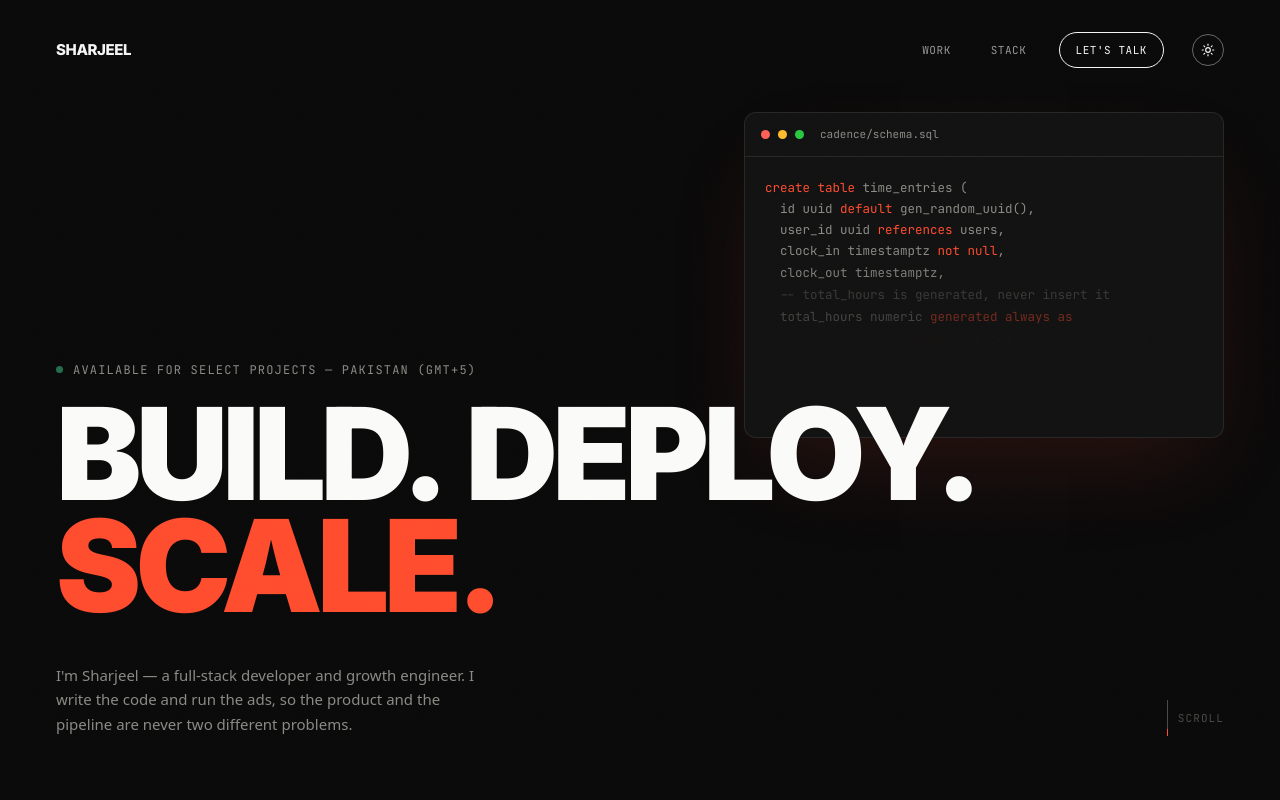
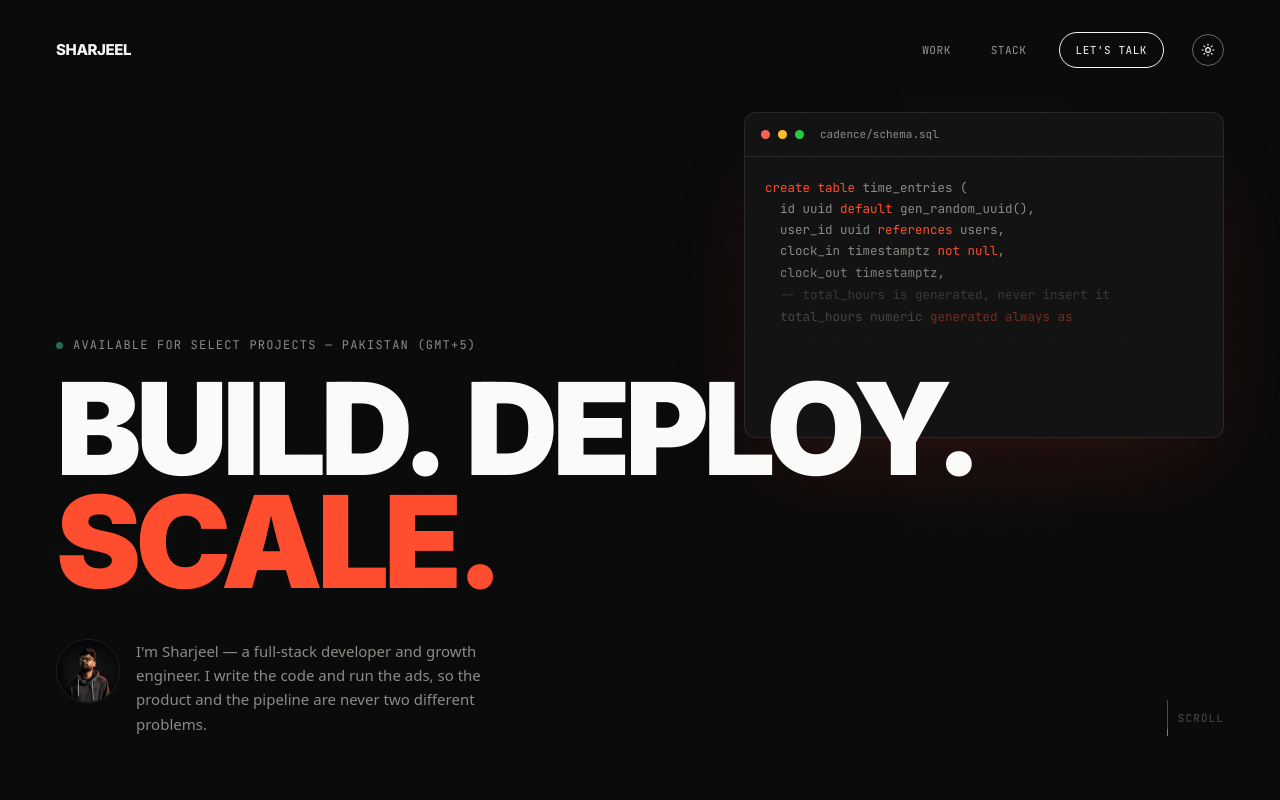
Before and after one commit to iamsharjeeel/portfolio, a Next.js app: page / in a window 1280 px wide. Shown: the top 800 px of the page. Built offline with nearby package versions, Linux system fonts and the light colour scheme.

Commit message:
Add Sharjeel headshot to hero intro
Co-authored-by: iamsharjeeel <iamsharjeeel@gmail.com>

```diff
--- a/components/Hero.tsx
+++ b/components/Hero.tsx
@@ -1,6 +1,7 @@
 "use client";
 
 import { useEffect, useRef, useState } from "react";
+import Image from "next/image";
 import { gsap } from "gsap";
 import { ScrollTrigger } from "gsap/ScrollTrigger";
 import CodePanel from "./CodePanel";
@@ -124,11 +125,21 @@ export default function Hero() {
         ref={subRef}
         className="flex justify-between items-end mt-10 gap-10 flex-wrap opacity-0"
       >
-        <p className="max-w-[420px] text-[15px] leading-relaxed text-text-dim">
-          I&apos;m Sharjeel — a full-stack developer and growth engineer. I write
-          the code and run the ads, so the product and the pipeline are never
-          two different problems.
-        </p>
+        <div className="flex items-start gap-4 max-w-[460px]">
+          <Image
+            src="/headshot.png"
+            alt="Sharjeel — headshot"
+            width={64}
+            height={64}
+            priority
+            className="w-14 h-14 sm:w-16 sm:h-16 rounded-full object-cover border border-line flex-shrink-0"
+          />
+          <p className="text-[15px] leading-relaxed text-text-dim">
+            I&apos;m Sharjeel — a full-stack developer and growth engineer. I
+            write the code and run the ads, so the product and the pipeline are
+            never two different problems.
+          </p>
+        </div>
         <div className="font-mono text-[11px] tracking-widest uppercase text-text-faint flex items-center gap-2.5">
           <div className="scroll-line" />
           Scroll
```
Also changed, not shown: public/headshot.png (added).
